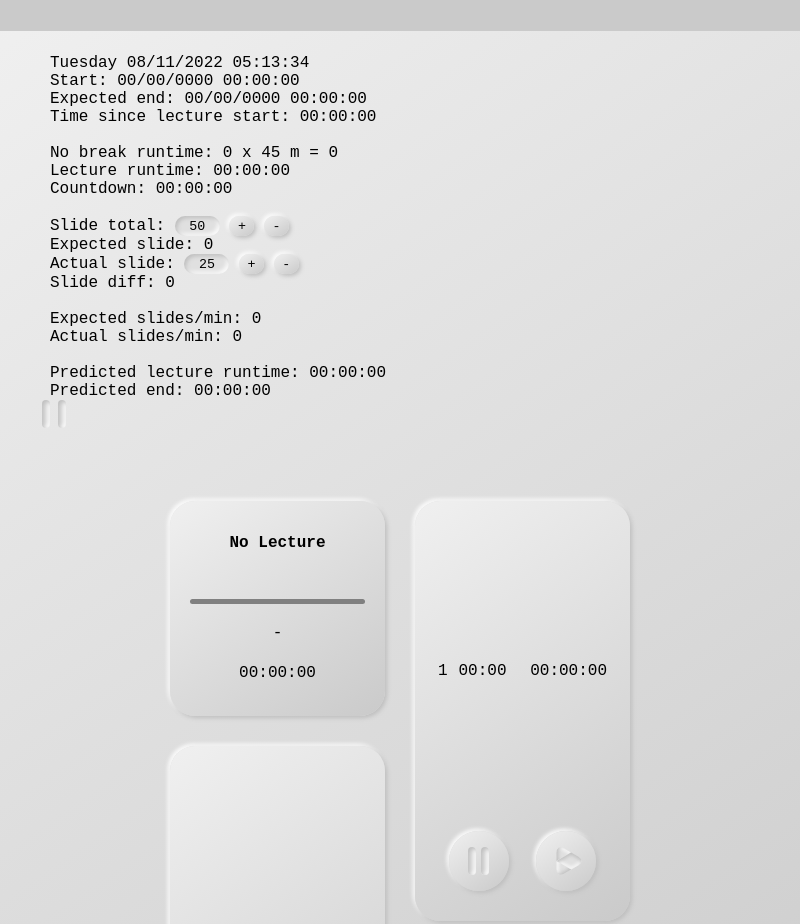
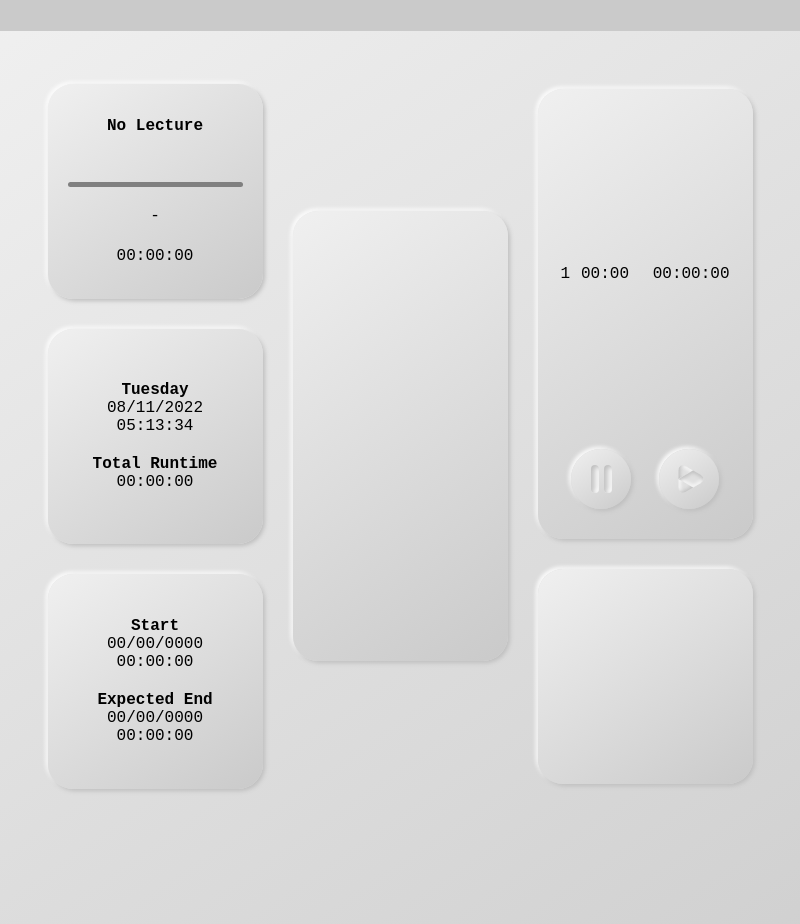
Before and after one commit to JnsJensen/lecture-timer, an Electron app: page index.html in a window 800 px wide. Shown: the top 924 px of the page. Drawn offline with Linux system fonts and the light colour scheme.

Commit message:
feat(content): moved content to cards

```diff
--- a/index.html
+++ b/index.html
@@ -32,6 +32,65 @@
     </filter> -->
     <div id="titlebar"></div>
     <div id="content">
+
+      <div id="grid-container">
+        <div class="light_neumorph_out card s1x1">
+          <span id="lecture"></span>
+          <!-- <div id="status_container"> -->
+          <div id="status_icon"></div>
+          <span id="lecture_status">-</span>
+          <!-- </div> -->
+          <div>
+            <span id="predicted_countdown">00:00:00</span>
+          </div>
+        </div>
+        <div class="light_neumorph_out card s1x1">
+          <div>
+            <span id="day" class="title-text">Day</span><br>
+            <span id="date">Date</span><br>
+            <span id="time">Time</span>
+          </div>
+          <div>
+            <span class="title-text">Total Runtime</span><br>
+            <span id="timer">00:00:00</span>
+          </div>
+        </div>
+        <div class="light_neumorph_out card s1x1">
+          <div>
+            <span class="title-text">Start</span><br>
+            <span id="start_date">00/00/0000</span><br>
+            <span id="start_time">00:00:00</span>
+          </div>
+          <div>
+            <span class="title-text">Expected End</span><br>
+            <span id="expected_end_date">00/00/0000</span><br>
+            <span id="expected_end">00:00:00</span>
+          </div>
+        </div>
+        <div class="light_neumorph_out card s1x2">
+        </div>
+        <div class="light_neumorph_out card s1x2">
+          <table id="break_list">
+            <tr>
+              <td class="break_idx">1</td>
+              <td class="break_start">00:00</td>
+              <td class="break_duration">00:00:00</td>
+            </tr>
+          </table>
+          <div id="btn_row">
+            <button id="btn_break" class="light_neumorph_out round">
+              <i class="ic ic-pause"></i>
+            </button>
+            <button id="btn_break" class="light_neumorph_out round">
+              <i class="ic ic-play"></i>
+              <i class="triangle"></i>
+            </button>
+          </div>
+        </div>
+        <div class="light_neumorph_out card s1x1">
+
+        </div>
+      </div>
       <!-- <h1 id="lecture"></h1>
       <div id="status_container">
         <div id="status_icon"></div>
@@ -39,23 +98,12 @@
       </div> -->
 
       </br>
-      <span id="day">Day</span>
-      <span id="date">Date</span>
-      <span id="time">Time</span>
 
       </br>
-      <span>Start: </span>
-      <span id="start_date">00/00/0000</span>
-      <span id="start_time">00:00:00</span>
 
       </br>
-      <span>Expected end: </span>
-      <span id="expected_end_date">00/00/0000</span>
-      <span id="expected_end">00:00:00</span>
 
       </br>
-      <span>Time since lecture start: </span>
-      <span id="timer">00:00:00</span>
       </br>
 
       </br>
@@ -118,43 +166,6 @@
       </br>
       <i class="ic ic-pause"></i>
 
-      <div id="grid-container">
-        <div class="light_neumorph_out card s1x1">
-          <span id="lecture"></span>
-          <!-- <div id="status_container"> -->
-          <div id="status_icon"></div>
-          <span id="lecture_status">-</span>
-          <!-- </div> -->
-          <div>
-            <span id="predicted_countdown">00:00:00</span>
-          </div>
-        </div>
-        <div class="light_neumorph_out card s1x2">
-
-        </div>
-        <div class="light_neumorph_out card s1x2">
-          <table id="break_list">
-            <tr>
-              <td class="break_idx">1</td>
-              <td class="break_start">00:00</td>
-              <td class="break_duration">00:00:00</td>
-            </tr>
-          </table>
-          <div id="btn_row">
-            <button id="btn_break" class="light_neumorph_out round">
-              <i class="ic ic-pause"></i>
-            </button>
-            <button id="btn_break" class="light_neumorph_out round">
-              <i class="ic ic-play"></i>
-              <i class="triangle"></i>
-            </button>
-          </div>
-        </div>
-        <div class="light_neumorph_out card s1x1">
-
-        </div>
-      </div>
-
       <!-- You can also require other files to run in this process -->
       <script src="./renderer.js"></script>
     </div>
--- a/styles.css
+++ b/styles.css
@@ -97,7 +97,7 @@ button.btn_small {
     width: var(--card-dim);
 }
 .s1x2 {
-    height: calc(var(--card-dim) * 2 + var(--card-margin) * 2);
+    height: calc(var(--card-dim) * 2 + var(--card-margin) * 4);
     width: var(--card-dim);
 }
 .card {
@@ -259,9 +259,9 @@ input::-webkit-inner-spin-button {
 .ic.ic-play:after {
 	transform: rotate(135deg) skewY(-45deg) scale(.707,1.414) translate(50%);
 }
-.ic.ic-play:hover { background: rgba(0,0,255,.5) }
+/* .ic.ic-play:hover { background: rgba(0,0,255,.5) }
 .ic.ic-play:hover::before { background: rgba(255,0,0,.5) }
-.ic.ic-play:hover::after { background: rgba(255,255,0,.5) }
+.ic.ic-play:hover::after { background: rgba(255,255,0,.5) } */
 
 #triangle {
 	background-color: #003BDE;
@@ -274,3 +274,7 @@ input::-webkit-inner-spin-button {
                 inset -2px -2px 4px #ffffff;
     /* filter: url(#round); */
 }
+
+.title-text {
+    font-weight: bold;
+}
```
